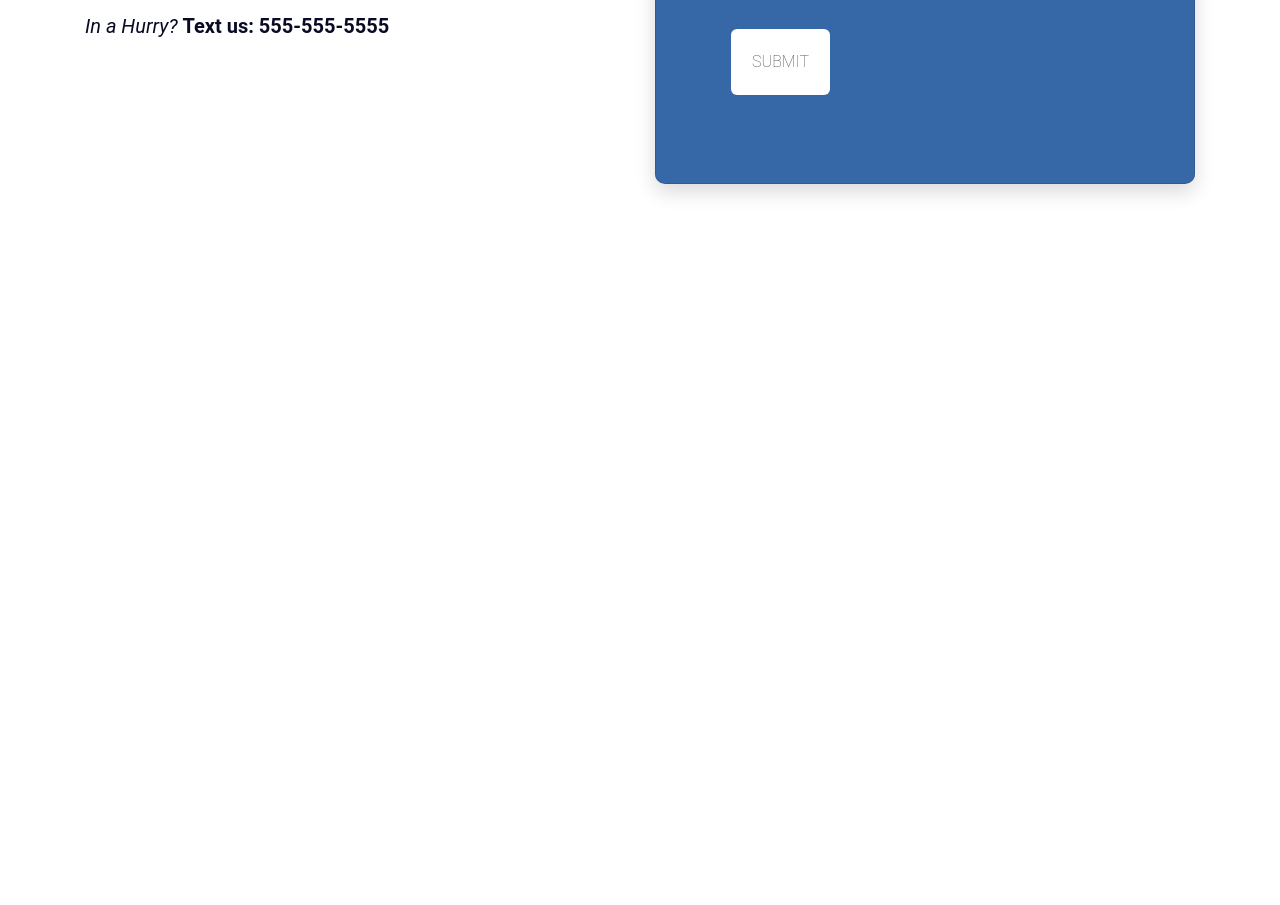
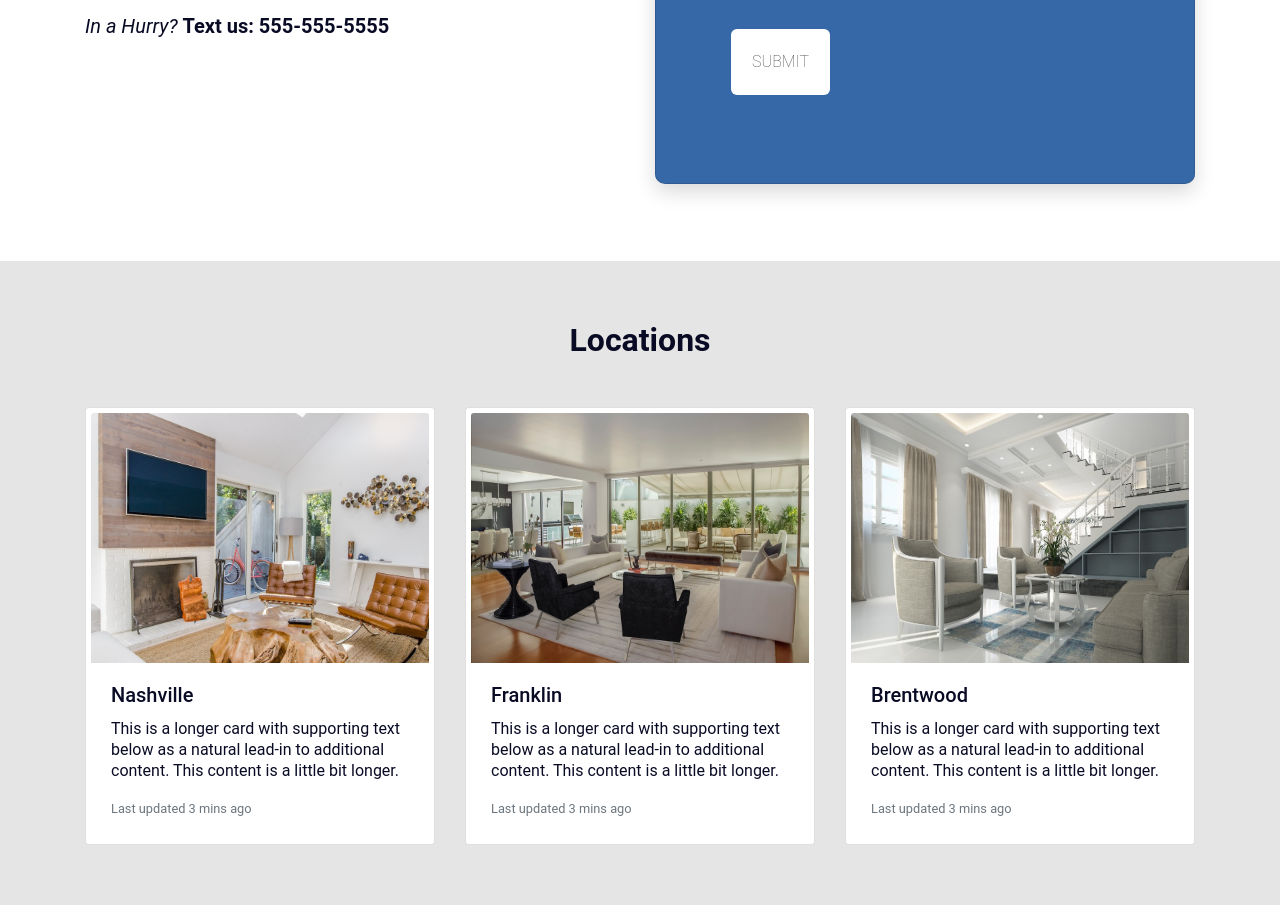
Before and after one commit to thelittlestschnauzer/dental, a website: page index.html in a window 1280 px wide. Shown: the part 1347-2252 px from the top of the page. Before the commit the page ends 1608 px from the top, so only its background shows below. Drawn offline with nearby package versions, Linux system fonts and the light colour scheme; files that its build step writes are made by us from their sources.

Commit message:
adding locations section with cards

```diff
--- a/app/scss/style.scss
+++ b/app/scss/style.scss
@@ -319,4 +319,26 @@ nav {
       -moz-box-shadow: 0px 5px 40px -10px rgba(0, 0, 0, 0.57);
       transition: all 0.3s ease 0s;
     }
+
+    // locations
+
+    .locations {
+      background: #e5e5e5;
+      padding-top: 60px;
+      padding-bottom: 60px;
+      padding-right: 0px;
+      padding-left: 0px;
+    }
+
+    .locations-text h2 {
+      text-align: center;
+
+    }
+
+    .card-3 {
+      background: #fff;
+      margin-top: 40px;
+      margin-bottom: 40px;
+      padding: 5px;
+    }
   }
--- a/index.html
+++ b/index.html
@@ -236,8 +236,59 @@
         </div>
       </section>
 
+      <section id="locations" class="locations">
+        <div class="container card3-container">
+          <div class="locations-row">
 
+            <div class="locations-column">
+              <div class="locations-text">
+                <h2> Locations </h2>
+              </div>
+            </div>
 
+            <div class="location-card-row">
+              <div class="card-deck">
+
+                <div class="card card-3">
+                  <img class="card-img-top" src="app/images/wait-room-1.jpg" height="250px" alt="Card image cap">
+                  <div class="card-body">
+                    <h5 class="card-title">Nashville</h5>
+                    <p class="card-text">This is a longer card with supporting text below as a natural lead-in to additional content. This content is a little bit longer.</p>
+                    <p class="card-text"><small class="text-muted">Last updated 3 mins ago</small></p>
+                  </div>
+                </div>
+
+                <div class="card card-3">
+                  <img class="card-img-top" src="app/images/wait-room-2.jpg" height="250px" alt="Card image cap">
+                  <div class="card-body">
+                    <h5 class="card-title">Franklin</h5>
+                    <p class="card-text">This is a longer card with supporting text below as a natural lead-in to additional content. This content is a little bit longer.</p>
+                    <p class="card-text"><small class="text-muted">Last updated 3 mins ago</small></p>
+                  </div>
+                </div>
+
+                <div class="card card-3">
+                  <img class="card-img-top" src="app/images/waiting-room-3.jpg" height="250px" alt="Card image cap">
+                  <div class="card-body">
+                    <h5 class="card-title">Brentwood</h5>
+                    <p class="card-text">This is a longer card with supporting text below as a natural lead-in to additional content. This content is a little bit longer.</p>
+                    <p class="card-text"><small class="text-muted">Last updated 3 mins ago</small></p>
+                  </div>
+                </div>
+
+              </div>
+            </div>
+          </div>
+        </div>
+      </section>
+
+      <section class="testimonials">
+
+      </section>
+
+      <footer>
+
+      </footer>
         <!-- Optional JavaScript -->
         <!-- jQuery first, then Popper.js, then Bootstrap JS -->
         <script src="https://code.jquery.com/jquery-3.2.1.slim.min.js" integrity="sha384-KJ3o2DKtIkvYIK3UENzmM7KCkRr/rE9/Qpg6aAZGJwFDMVNA/GpGFF93hXpG5KkN" crossorigin="anonymous"></script>
```
Also changed, not shown: app/images/wait-room-1.jpg (added), app/images/wait-room-2.jpg (added), app/images/waiting-room-3.jpg (added), 1 other file.
